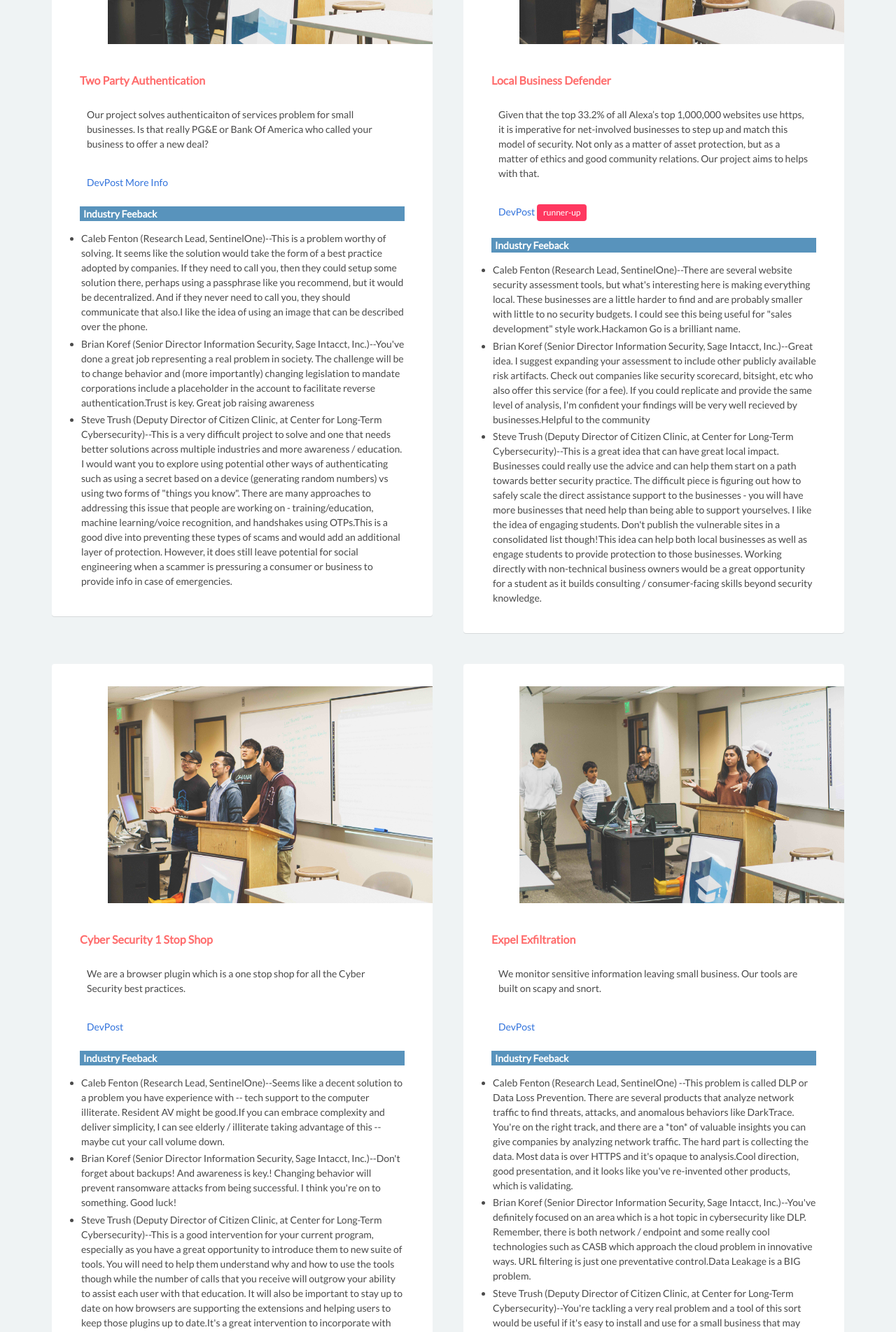
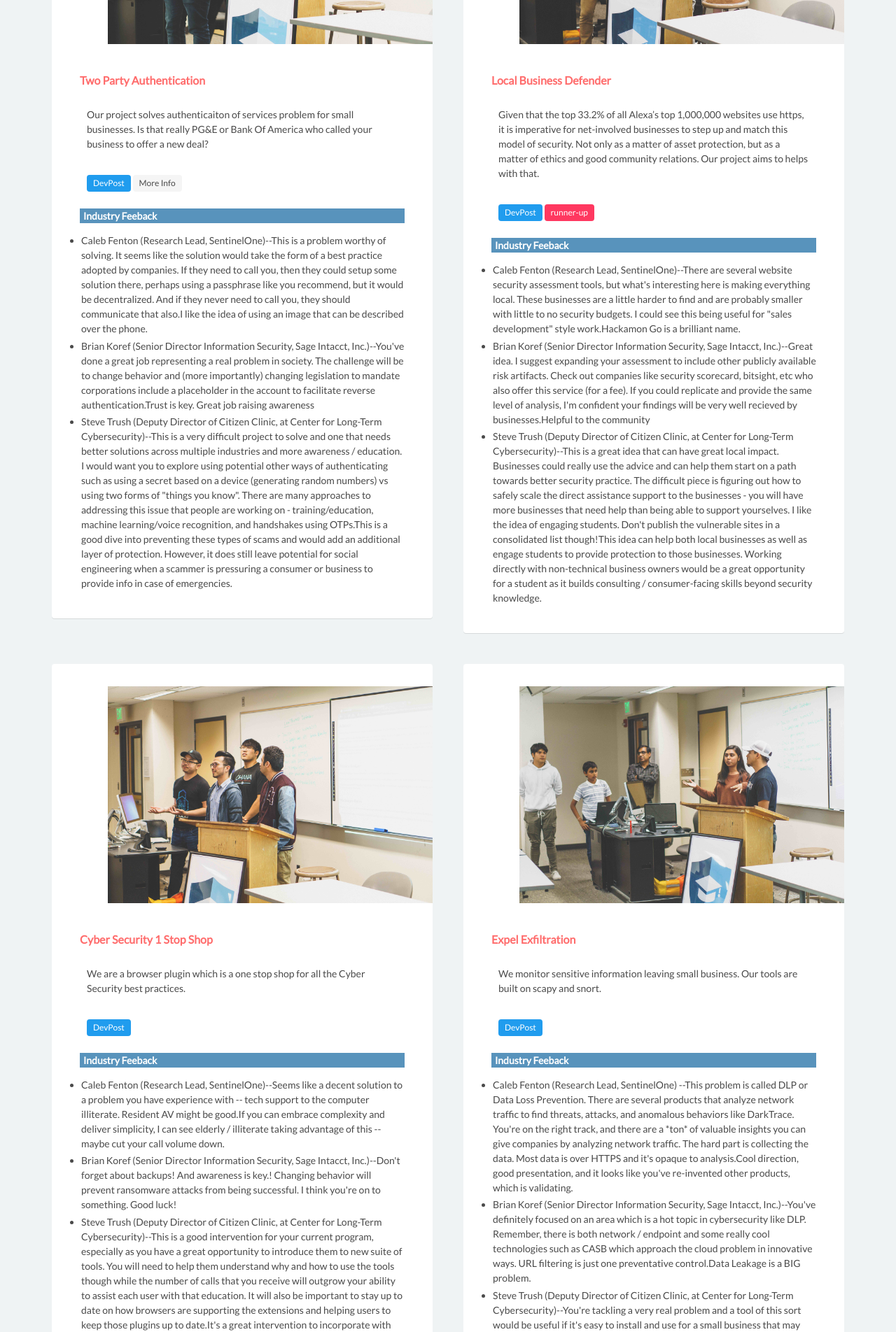
Before and after one commit to cyberdefendersprogram/www-homepage, a Jekyll site: the page built from hackathons.html, in a window 1280 px wide. Shown: the part 1582-3486 px from the top of the page at 70% size. Built offline with Jekyll 4.4.1, drawn with Linux system fonts in a browser that asks for light colours; nearby versions of some CDN libraries.

Commit message:
Update hackathons.html

```diff
--- a/hackathons.html
+++ b/hackathons.html
@@ -84,9 +84,9 @@ permalink: /hackathons/
                                 <p>{{project.description}}</p>
                                 <p>
                                     <span>
-                                        <a class="is-info" href="{{project.devpost}}">DevPost</a>
+                                        <a class="tag is-info" href="{{project.devpost}}">DevPost</a>
                                         {% if project.github %}
-                                        <a href='{{project.github}}'>More Info</a>
+                                        <a href='{{project.github}}' class="tag is-secondary">More Info</a>
                                     </span>
                                     {% endif %}
                                     {% if project.tags %}
```
